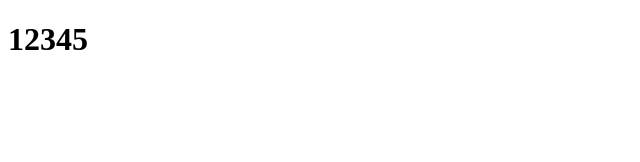
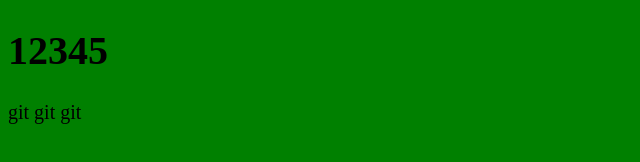
Before and after one commit to clingoram/test, a plain HTML site: page index.html in a window 1280 px wide. Shown: the whole page, without its empty margins (0-640 px from the left). Drawn offline with Linux system fonts and the light colour scheme.

Commit message:
edit index.html

```diff
--- a/index.html
+++ b/index.html
@@ -3,8 +3,10 @@
 <head>
 	<meta charset="utf-8">
 	<title>test</title>
+	<link rel="stylesheet" type="text/css" href="style.css">
 </head>
 <body>
 	<h1>12345</h1>
+	<p>git git git</p>
 </body>
 </html>
```
